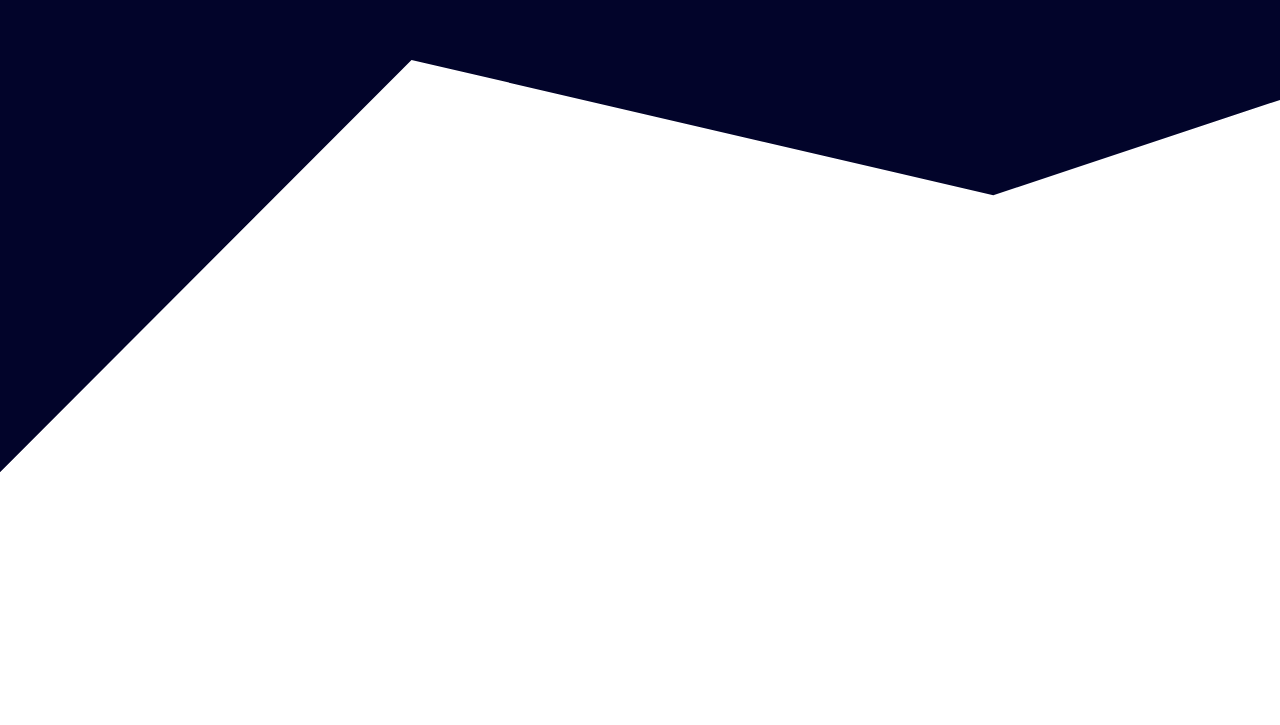
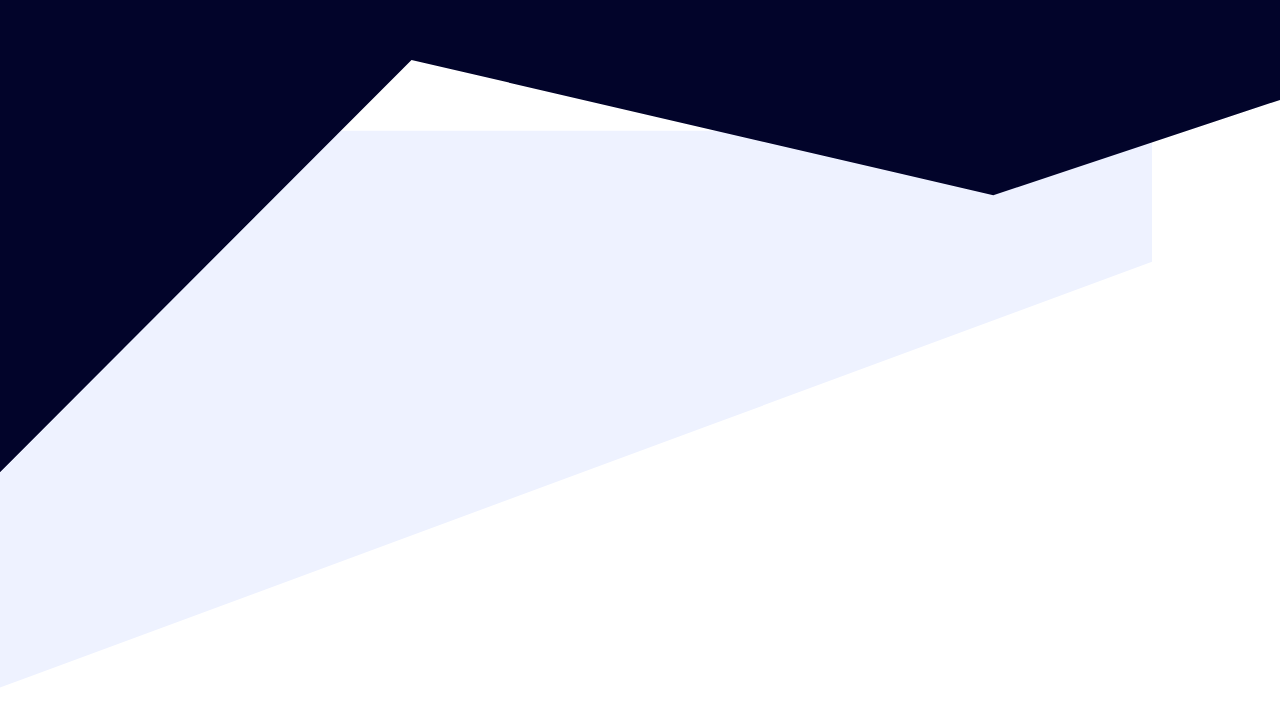
Before and after one commit to Vikalp-Mishra03/Razorpay_clone, a website built with Vite: page index.html in a window 1280 px wide. Shown: the part 3641-4366 px from the top of the page. Before the commit the page ends 4113 px from the top, so only its background shows below. Built offline with nearby package versions, Linux system fonts and the light colour scheme; files whose address does not match are found by name.

Commit message:
new clip path addd

```diff
--- a/index.html
+++ b/index.html
@@ -418,7 +418,7 @@
 
 
 
-    <section class="explore bg-deepblue w-full h-[255vh] ">
+    <section class="explore bg-deepblue w-full h-[255vh] relative z-40">
         <div class="max-w-[1080px] mx-auto pt-[250px]">
             <div class="flex flex-col items-center">
                 <h4 class="font-[900] font-mullish text-[22px]   text-white">Explore RazorpayX powered Business Banking
@@ -610,6 +610,8 @@
             </div>
         </div>
     </section>
+    <div class="small w-[100%] mt-[-34%] absolute h-[117vh] "></div>
+
 </body>
 
 </html>
--- a/main.css
+++ b/main.css
@@ -33,15 +33,21 @@ body {
     background-color: #61cea6;
 }
 
-.hover svg{
+.hover svg {
     transition: all .2s ease;
     stroke: #525a76;
     stroke-opacity: 0.8;
 }
-.hover:hover svg{
+
+.hover:hover svg {
     -webkit-filter: drop-shadow(0px 2px 24px rgba(0, 0, 0, 0.4));
     filter: drop-shadow(0px 2px 24px rgba(0, 0, 0, 0.4));
     -webkit-transition: all .2s ease;
     transition: all .2s ease;
     stroke-opacity: 0;
 }
+
+.small {
+    clip-path: polygon(0% 10%, 90% 10%, 90% 90%, 90% 24%, 0% 69.5%);
+    background-color: #eef2ff;
+}
```
